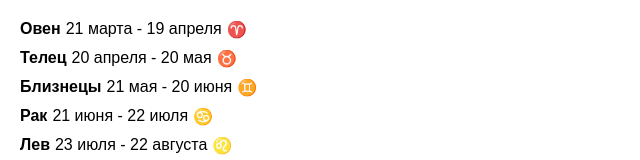
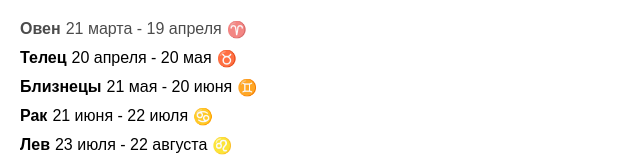
Before and after one commit to irinaais/telegram-horoscope-app, a React (Create React App) app: page / in a window 1280 px wide. In both pictures the pointer is over the element 640 px from the left and 29 px from the top of the page. Shown: the top 160 px of the page, without its empty margins (0-640 px from the left). Built offline with nearby package versions, Linux system fonts and the light colour scheme.

Commit message:
feat: добавила стили для карточек с гороскопами

```diff
--- a/src/components/Sign/Sign.css
+++ b/src/components/Sign/Sign.css
@@ -2,6 +2,12 @@
   display: flex;
   flex-direction: row;
   gap: 5px;
+  transition: .2s;
+}
+
+.sign:hover {
+  cursor: pointer;
+  opacity: 0.7;
 }
 
 .sign__name {
```
